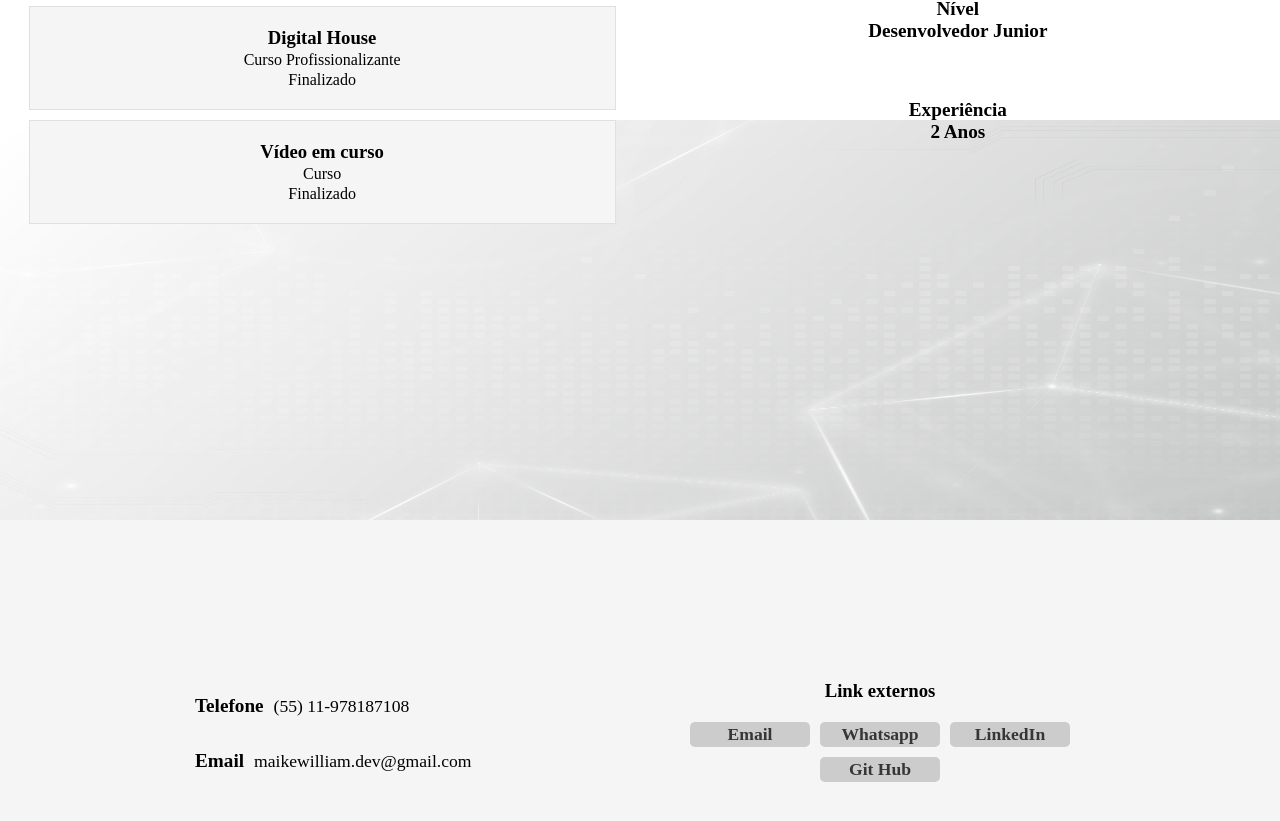
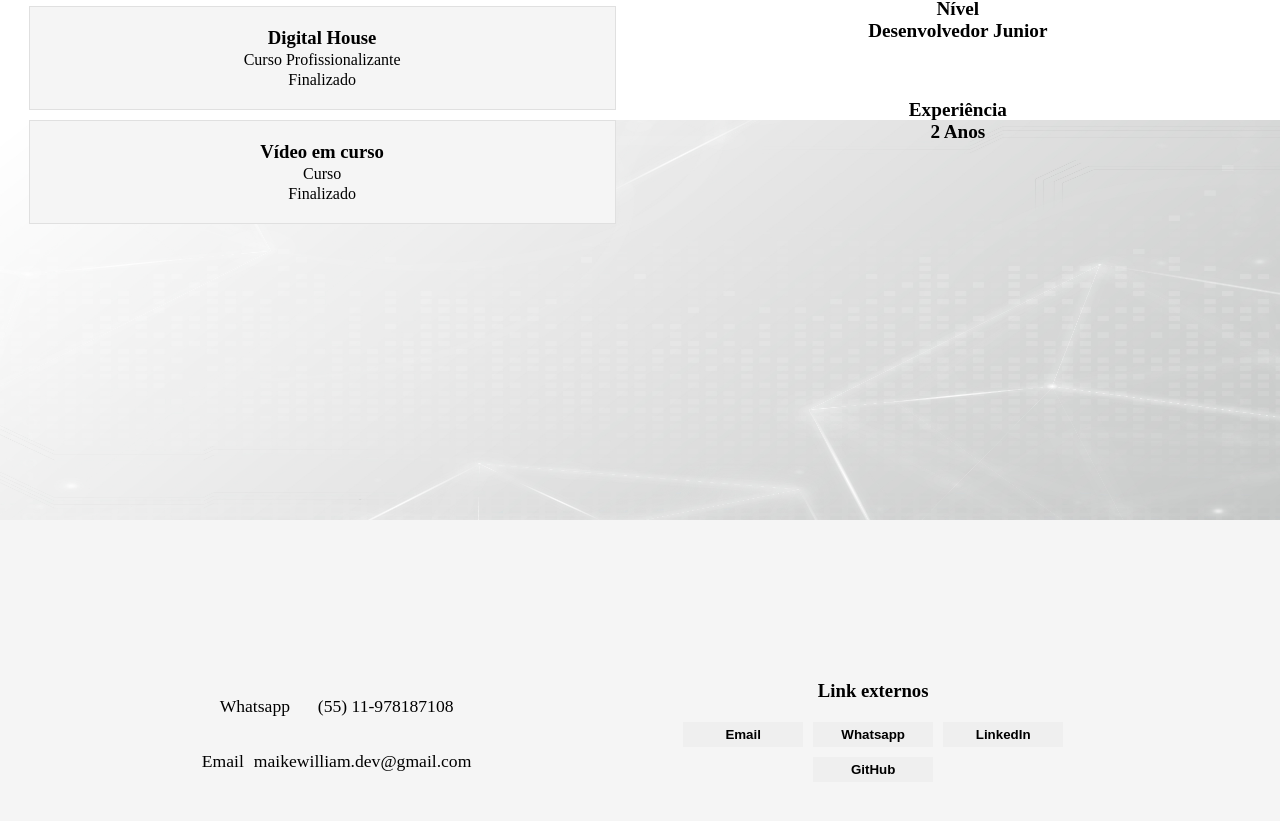
Before and after one commit to CodeWizardMyke/Portifolio-2025, a React (Create React App) app: page / in a window 1280 px wide. Shown: the part 1980-2801 px from the top of the page. Built offline with nearby package versions, Linux system fonts and the light colour scheme.

Commit message:
FIX upgrade footer

```diff
--- a/src/components/footer/Footer.css
+++ b/src/components/footer/Footer.css
@@ -64,6 +64,25 @@
     max-width: 50vh;
 }
 
+.bt-link{
+    min-width: 120px;
+    margin: 5px;
+    border-color: transparent;
+    cursor: pointer;
+    height: 25px;
+    padding: 5px;
+    display: flex;
+    align-items: center;
+    justify-content: center;
+    font-weight: 600;
+    text-transform: capitalize;
+    transition: all 200ms ease;
+}
+.bt-link:hover{
+    background-color: #ccc;
+    color: #363636;
+}
+
 footer a{
     width: 120px;
     height: 25px;
--- a/src/components/footer/Footer.jsx
+++ b/src/components/footer/Footer.jsx
@@ -1,7 +1,12 @@
 import React from 'react'
 import "./Footer.css";
 
-import dataContact from "../../data/contact.json";
+import contacts from "../../data/contact.json";
+import links from "../../data/links.json";
+
+const navigateTo = (url) => {
+  window.open(url, '_blank', 'noopener,noreferrer')
+}
 
 function Footer() {
   return (
@@ -9,31 +14,22 @@ function Footer() {
       <div className='Footer'>
           <ul className='footer-contact'>
             {
-              dataContact.map((item,index)=>(
-                !item.link && (
-                  <li key={`footer_contact-${index}`}>
-                      <div className="list-item-f">
-                        <span className='title'>{item.name}</span>
-                        <span>{item.contact}</span>
-                      </div>
-                    </li>
-                )
-              ))
+             contacts.map( (item,index) => <li key={`ct-${index}`}> <span>{item.name}</span> <span> {item.contact} </span> </li> )
             }
           </ul>
          <div className='box-contact'>
           <h3>Link externos</h3>
           <ul className='contact-link'>
               {
-                dataContact.map((item,index) => (
-                  item.link && (
-                    <li key={`contact-link-${index}`}>
-                      { item.name === 'Email' && <a href={`mailto:${item.contact} `} target="_blank" >{item.name}</a> }
-                      { item.name === 'Whatsapp' && <a href={`https://wa.me/${item.contact} `} target="_blank" >{item.name}</a> }
-                      { item.name === 'Git Hub' && <a href={`${item.contact} `} target="_blank" >{item.name}</a> }
-                      { item.name === 'linkedIn' && <a href={`${item.contact} `} target="_blank" >{item.name}</a> }
-                    </li>
-                  )
+                links.map( (item,index) => (
+                  <li key={`lk-${index}`}>
+                    <button
+                      type='button'
+                      className='bt-link'
+                      onClick={()=>
+                      navigateTo(item.href)}
+                    >{item.name}</button>
+                  </li>
                 ))
               }
             </ul>
--- a/src/data/contact.json
+++ b/src/data/contact.json
@@ -1,32 +1,10 @@
 [
     {
-        "name":"Telefone",
-        "contact":"(55) 11-978187108",
-        "link":false
+        "name":"Whatsapp",
+        "contact":"(55) 11-978187108"
     },
     {
         "name":"Email",
-        "contact":"maikewilliam.dev@gmail.com",
-        "link":false
-    },
-    {
-        "name":"Email",
-        "contact":"maikewilliam.dev@gmail.com",
-        "link":true
-    },
-    {
-        "name":"Whatsapp",
-        "contact":"5511978187108",
-        "link":true
-    },
-    {
-        "name":"linkedIn",
-        "contact":"https://www.linkedin.com/in/myke-william-836381244/",
-        "link":true
-    },
-    {
-        "name":"Git Hub",
-        "contact":"https://github.com/CodeWizardMyke",
-        "link":true
+        "contact":"maikewilliam.dev@gmail.com"
     }
 ]
--- /dev/null
+++ b/src/data/links.json
@@ -0,0 +1,22 @@
+[
+    {
+        "name":"Email",
+        "href":"mailto:maikewilliam.dev@gmail.com",
+        "value":"maikewilliam.dev@gmail.com"
+    },
+    {
+        "name":"Whatsapp",
+        "value":"55 11-978187108",
+        "href":"https://wa.me/5511978187108"
+    },
+    {
+        "name":"linkedIn",
+        "href":"https://www.linkedin.com/in/myke-william-836381244/",
+        "value":"myke-william-836381244"
+    },
+    {
+        "name":"GitHub",
+        "href":"https://github.com/CodeWizardMyke",
+        "value":"CodeWizardMyke"
+    }
+]
```
